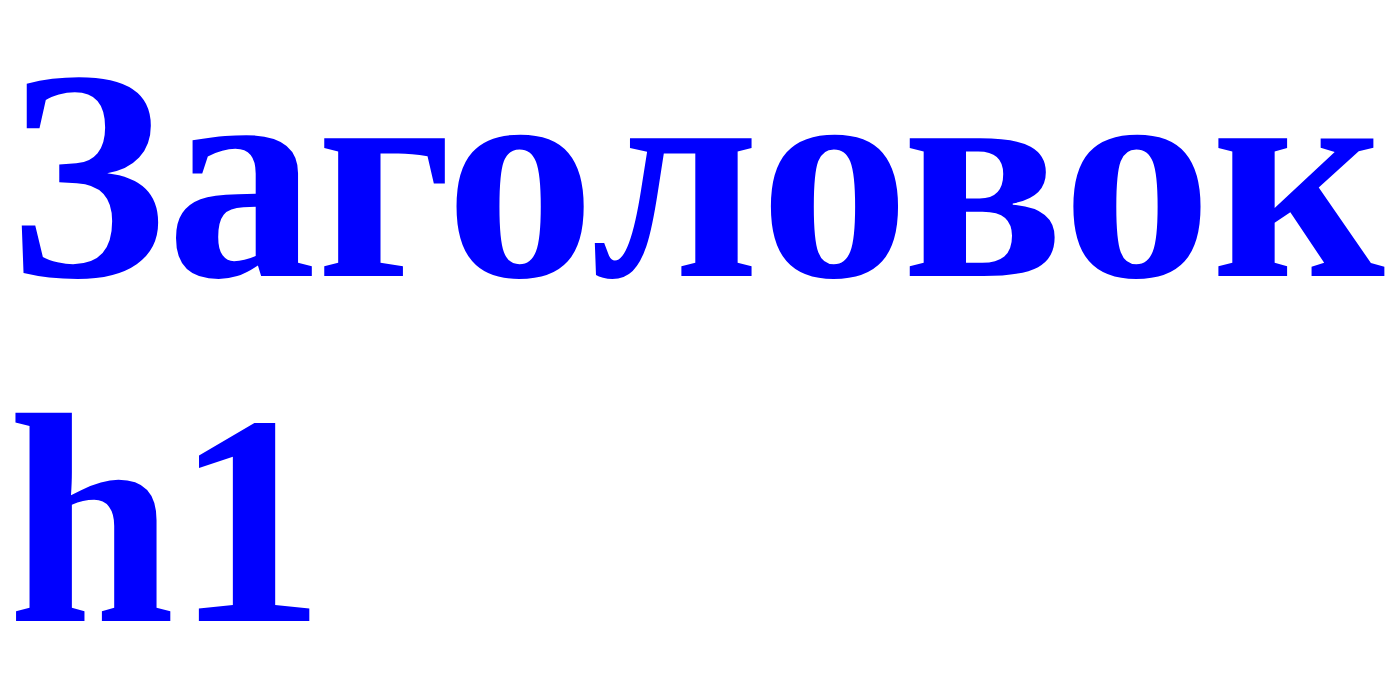
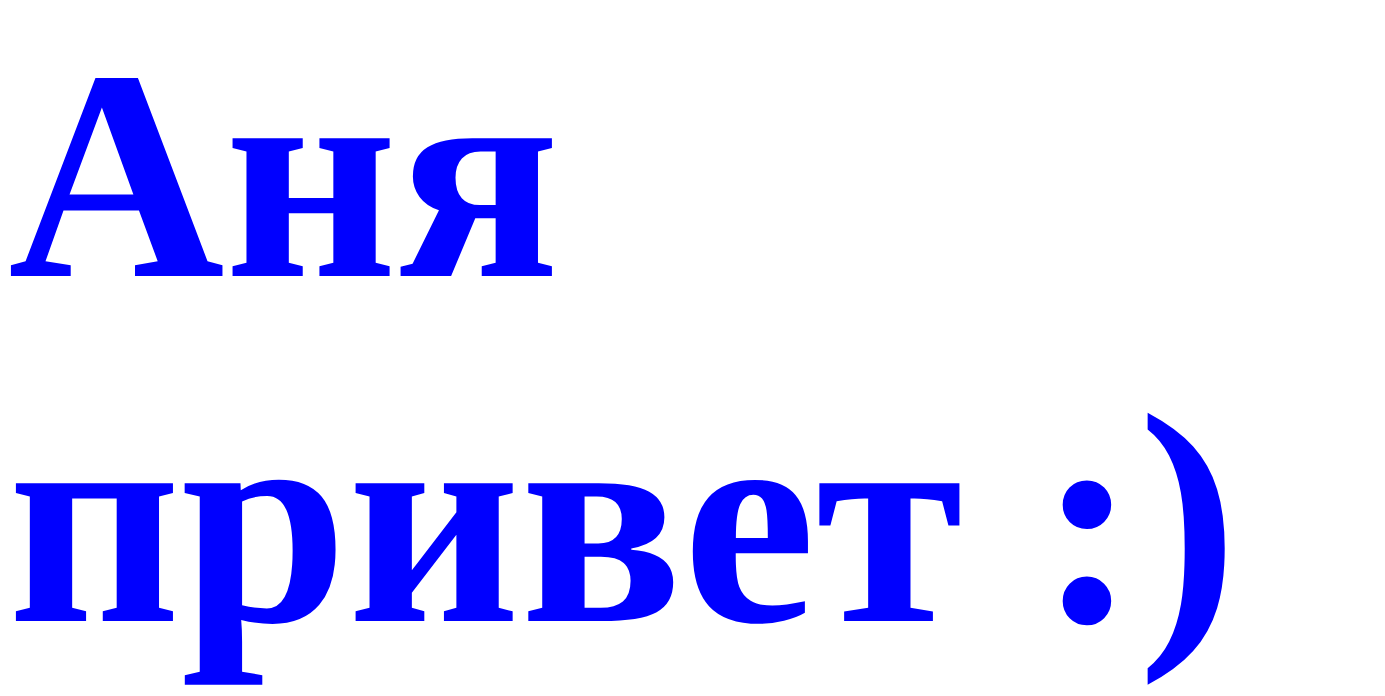
Before and after one commit to ASSKoP6uHKa/sanik, a plain HTML site: page index.html in a window 1280 px wide. Shown: the part 198-894 px from the top of the page, 1385 px wide, since content can reach past the window. Drawn offline with Linux system fonts and the light colour scheme.

Commit message:
Updated 1.01

```diff
--- a/index.html
+++ b/index.html
@@ -7,7 +7,7 @@
 </head>
 
 <body>
-	<h1 style="color: blue;font-size: 300px;">Заголовок h1</h1>
+	<h1 style="color: blue;font-size: 300px;">Аня привет :)</h1>
 	<h2>Заголовок h2</h2>
 	<h3>Заголовок h3</h3>
 	<h4>Заголовок h4</h4>
```
